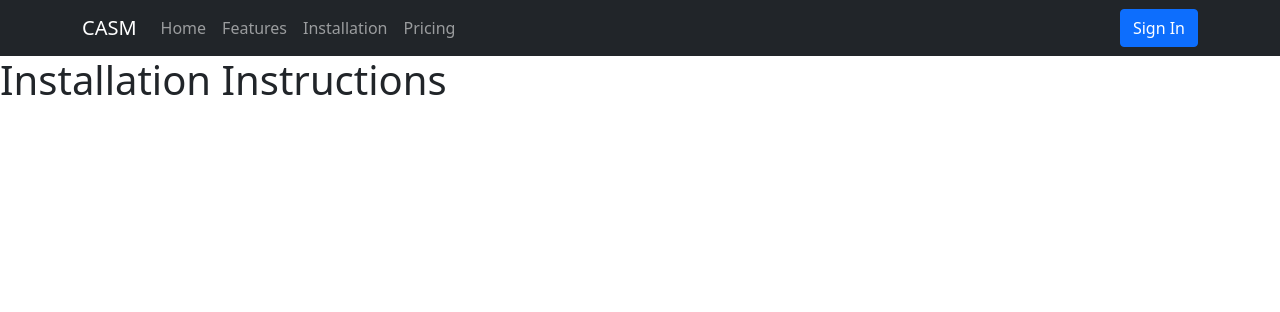
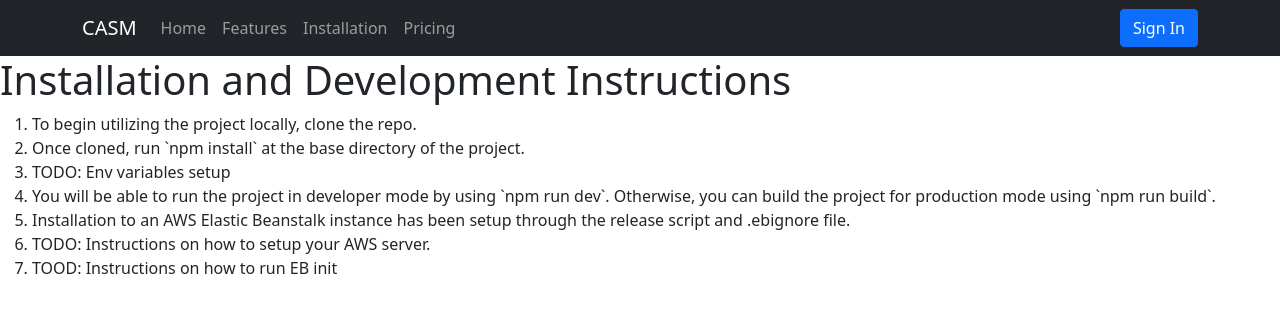
Before and after one commit to MitchStark10/alarm-manager, a React (Create React App) app in the folder client/: page /installation in a window 1280 px wide. Shown: the top 312 px of the page. Built offline with nearby package versions, Linux system fonts and the light colour scheme.

Commit message:
Began installation instructions, need to write AWS specific instructions

```diff
--- a/client/src/pages/Installation.tsx
+++ b/client/src/pages/Installation.tsx
@@ -1,3 +1,16 @@
 export default function Installation() {
-    return <h1>Installation Instructions</h1>;
+    return (
+    <>
+        <h1>Installation and Development Instructions</h1>
+        <ol>
+            <li>To begin utilizing the project locally, clone the repo.</li>
+            <li>Once cloned, run `npm install` at the base directory of the project.</li>
+            <li>TODO: Env variables setup</li>
+            <li>You will be able to run the project in developer mode by using `npm run dev`. Otherwise, you can build the project for production mode using `npm run build`.</li>
+            <li>Installation to an AWS Elastic Beanstalk instance has been setup through the release script and .ebignore file.</li>
+            <li>TODO: Instructions on how to setup your AWS server.</li>
+            <li>TOOD: Instructions on how to run EB init</li>
+        </ol>
+    </>
+    );
 }
```
